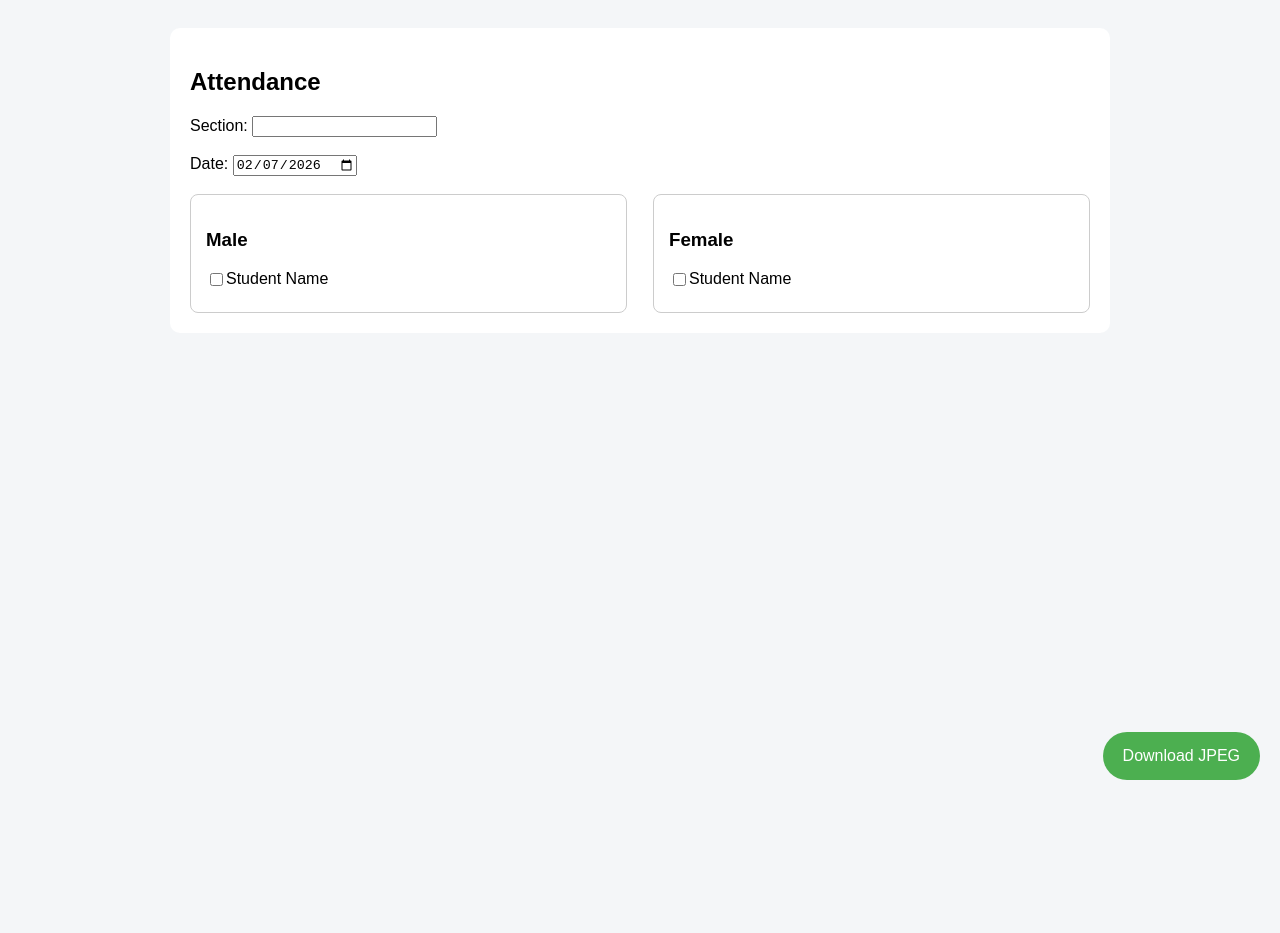
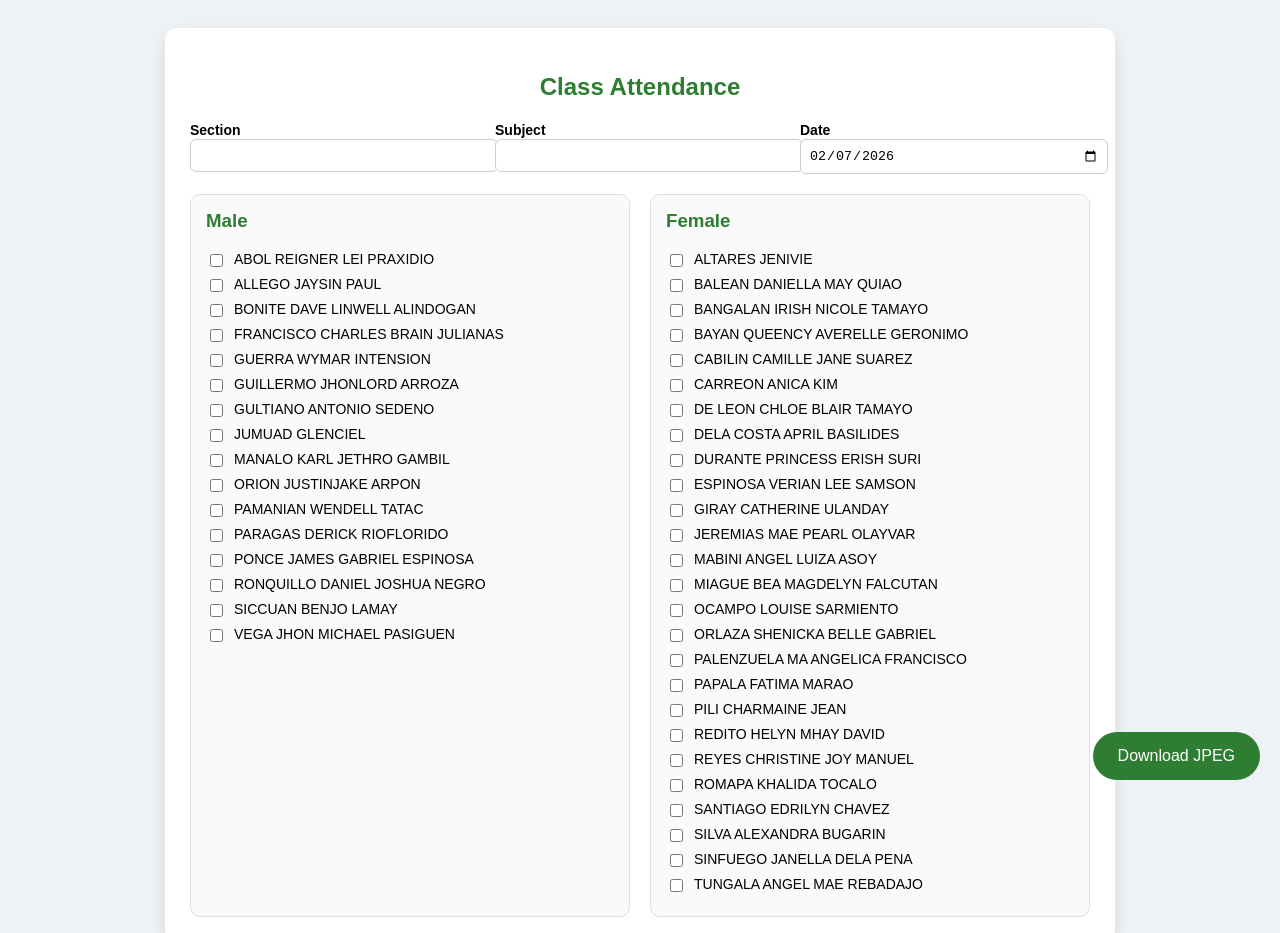
Before and after one commit to CHORLZ/Attendance-monitoring-system-, a plain HTML site: page index.html in a window 1280 px wide. Shown: the top 933 px of the page. Before the commit the page ends 800 px from the top, so only its background shows below. Drawn offline with nearby package versions, Linux system fonts and the light colour scheme.

Commit message:
Add files via upload

```diff
--- a/index.html
+++ b/index.html
@@ -4,15 +4,12 @@
 <meta charset="UTF-8">
 <title>Attendance App</title>
 
-<link rel="manifest" href="manifest.json">
-<meta name="theme-color" content="#4CAF50">
-
 <script src="https://cdn.jsdelivr.net/npm/html2canvas@1.4.1/dist/html2canvas.min.js"></script>
 
 <style>
 body {
     font-family: Arial, sans-serif;
-    background: #f4f6f8;
+    background: #eef2f5;
     padding: 20px;
 }
 
@@ -20,38 +17,76 @@ body {
     max-width: 900px;
     margin: auto;
     background: white;
-    padding: 20px;
-    border-radius: 10px;
+    padding: 25px;
+    border-radius: 12px;
+    box-shadow: 0 6px 15px rgba(0,0,0,0.1);
+}
+
+h2 {
+    text-align: center;
+    color: #2E7D32;
+}
+
+.form-group {
+    display: flex;
+    gap: 15px;
+    flex-wrap: wrap;
+    margin-bottom: 20px;
+}
+
+.form-group div {
+    flex: 1;
+    min-width: 200px;
+}
+
+label {
+    font-weight: bold;
+    font-size: 14px;
+}
+
+input[type="text"], input[type="date"] {
+    width: 100%;
+    padding: 8px;
+    border-radius: 6px;
+    border: 1px solid #ccc;
 }
 
 .section {
     display: flex;
-    justify-content: space-between;
+    gap: 20px;
 }
 
 .box {
-    width: 45%;
-    border: 1px solid #ccc;
+    flex: 1;
+    border: 1px solid #ddd;
     padding: 15px;
-    border-radius: 8px;
+    border-radius: 10px;
+    background: #fafafa;
+}
+
+.box h3 {
+    margin-top: 0;
+    color: #2E7D32;
 }
 
 .student {
     display: flex;
-    align-items: center;
-    margin-bottom: 8px;
+    gap: 8px;
+    margin-bottom: 6px;
+    font-size: 14px;
 }
 
 button {
     position: fixed;
     bottom: 20px;
     right: 20px;
-    padding: 15px 20px;
-    background: #4CAF50;
+    padding: 15px 25px;
+    background: #2E7D32;
     color: white;
     border: none;
     border-radius: 50px;
     font-size: 16px;
+    cursor: pointer;
 }
 </style>
 </head>
@@ -59,24 +94,81 @@ button {
 <body>
 
 <div class="container" id="capture">
-    <h2>Attendance</h2>
+    <h2>Class Attendance</h2>
 
-    <label>Section:</label>
-    <input id="section"><br><br>
+    <div class="form-group">
+        <div>
+            <label>Section</label>
+            <input type="text" id="section">
+        </div>
 
-    <label>Date:</label>
-    <input type="date" id="date"><br><br>
+        <div>
+            <label>Subject</label>
+            <input type="text" id="subject">
+        </div>
+
+        <div>
+            <label>Date</label>
+            <input type="date" id="date">
+        </div>
+    </div>
 
     <div class="section">
+
+        <!-- MALE -->
         <div class="box">
             <h3>Male</h3>
-            <div class="student"><input type="checkbox"> Student Name</div>
+
+            <div class="student"><input type="checkbox"> ABOL REIGNER LEI PRAXIDIO</div>
+            <div class="student"><input type="checkbox"> ALLEGO JAYSIN PAUL</div>
+            <div class="student"><input type="checkbox"> BONITE DAVE LINWELL ALINDOGAN</div>
+            <div class="student"><input type="checkbox"> FRANCISCO CHARLES BRAIN JULIANAS</div>
+            <div class="student"><input type="checkbox"> GUERRA WYMAR INTENSION</div>
+            <div class="student"><input type="checkbox"> GUILLERMO JHONLORD ARROZA</div>
+            <div class="student"><input type="checkbox"> GULTIANO ANTONIO SEDENO</div>
+            <div class="student"><input type="checkbox"> JUMUAD GLENCIEL</div>
+            <div class="student"><input type="checkbox"> MANALO KARL JETHRO GAMBIL</div>
+            <div class="student"><input type="checkbox"> ORION JUSTINJAKE ARPON</div>
+            <div class="student"><input type="checkbox"> PAMANIAN WENDELL TATAC</div>
+            <div class="student"><input type="checkbox"> PARAGAS DERICK RIOFLORIDO</div>
+            <div class="student"><input type="checkbox"> PONCE JAMES GABRIEL ESPINOSA</div>
+            <div class="student"><input type="checkbox"> RONQUILLO DANIEL JOSHUA NEGRO</div>
+            <div class="student"><input type="checkbox"> SICCUAN BENJO LAMAY</div>
+            <div class="student"><input type="checkbox"> VEGA JHON MICHAEL PASIGUEN</div>
         </div>
 
+        <!-- FEMALE -->
         <div class="box">
             <h3>Female</h3>
-            <div class="student"><input type="checkbox"> Student Name</div>
+
+            <div class="student"><input type="checkbox"> ALTARES JENIVIE</div>
+            <div class="student"><input type="checkbox"> BALEAN DANIELLA MAY QUIAO</div>
+            <div class="student"><input type="checkbox"> BANGALAN IRISH NICOLE TAMAYO</div>
+            <div class="student"><input type="checkbox"> BAYAN QUEENCY AVERELLE GERONIMO</div>
+            <div class="student"><input type="checkbox"> CABILIN CAMILLE JANE SUAREZ</div>
+            <div class="student"><input type="checkbox"> CARREON ANICA KIM</div>
+            <div class="student"><input type="checkbox"> DE LEON CHLOE BLAIR TAMAYO</div>
+            <div class="student"><input type="checkbox"> DELA COSTA APRIL BASILIDES</div>
+            <div class="student"><input type="checkbox"> DURANTE PRINCESS ERISH SURI</div>
+            <div class="student"><input type="checkbox"> ESPINOSA VERIAN LEE SAMSON</div>
+            <div class="student"><input type="checkbox"> GIRAY CATHERINE ULANDAY</div>
+            <div class="student"><input type="checkbox"> JEREMIAS MAE PEARL OLAYVAR</div>
+            <div class="student"><input type="checkbox"> MABINI ANGEL LUIZA ASOY</div>
+            <div class="student"><input type="checkbox"> MIAGUE BEA MAGDELYN FALCUTAN</div>
+            <div class="student"><input type="checkbox"> OCAMPO LOUISE SARMIENTO</div>
+            <div class="student"><input type="checkbox"> ORLAZA SHENICKA BELLE GABRIEL</div>
+            <div class="student"><input type="checkbox"> PALENZUELA MA ANGELICA FRANCISCO</div>
+            <div class="student"><input type="checkbox"> PAPALA FATIMA MARAO</div>
+            <div class="student"><input type="checkbox"> PILI CHARMAINE JEAN</div>
+            <div class="student"><input type="checkbox"> REDITO HELYN MHAY DAVID</div>
+            <div class="student"><input type="checkbox"> REYES CHRISTINE JOY MANUEL</div>
+            <div class="student"><input type="checkbox"> ROMAPA KHALIDA TOCALO</div>
+            <div class="student"><input type="checkbox"> SANTIAGO EDRILYN CHAVEZ</div>
+            <div class="student"><input type="checkbox"> SILVA ALEXANDRA BUGARIN</div>
+            <div class="student"><input type="checkbox"> SINFUEGO JANELLA DELA PENA</div>
+            <div class="student"><input type="checkbox"> TUNGALA ANGEL MAE REBADAJO</div>
         </div>
+
     </div>
 </div>
 
@@ -85,57 +177,30 @@ button {
 <script>
 document.getElementById("date").valueAsDate = new Date();
 
-async function saveJPEG() {
+function saveJPEG() {
+    const students = document.querySelectorAll(".student");
 
-    const students = document.querySelectorAll(".student");
     students.forEach(s => {
-        if (!s.querySelector("input").checked) s.style.display = "none";
+        if (!s.querySelector("input").checked) {
+            s.style.display = "none";
+        }
     });
 
-    const canvas = await html2canvas(document.getElementById("capture"), {
+    html2canvas(document.getElementById("capture"), {
         backgroundColor: "#fff",
         scale: 2
-    });
-
-    canvas.toBlob(blob => {
+    }).then(canvas => {
         const section = document.getElementById("section").value || "Section";
+        const subject = document.getElementById("subject").value || "Subject";
         const date = document.getElementById("date").value || "Date";
 
-        const file = new File(
-            [blob],
-            `Attendance_${section}_${date}.jpg`,
-            { type: "image/jpeg" }
-        );
-
-        // REAL FILE SAVE (PWA ONLY)
-        if (window.showSaveFilePicker) {
-            saveWithPicker(file);
-        } else {
-            alert("Install the app first (PWA)");
-        }
+        const link = document.createElement("a");
+        link.download = `Attendance_${section}_${subject}_${date}.jpg`;
+        link.href = canvas.toDataURL("image/jpeg", 0.95);
+        link.click();
 
         students.forEach(s => s.style.display = "flex");
-    }, "image/jpeg", 0.95);
-}
-
-async function saveWithPicker(file) {
-    const handle = await window.showSaveFilePicker({
-        suggestedName: file.name,
-        types: [{
-            description: "JPEG Image",
-            accept: { "image/jpeg": [".jpg"] }
-        }]
     });
-
-    const writable = await handle.createWritable();
-    await writable.write(file);
-    await writable.close();
-}
-</script>
-
-<script>
-if ('serviceWorker' in navigator) {
-    navigator.serviceWorker.register('service-worker.js');
 }
 </script>
 
```
Also changed, not shown: icon.png.
